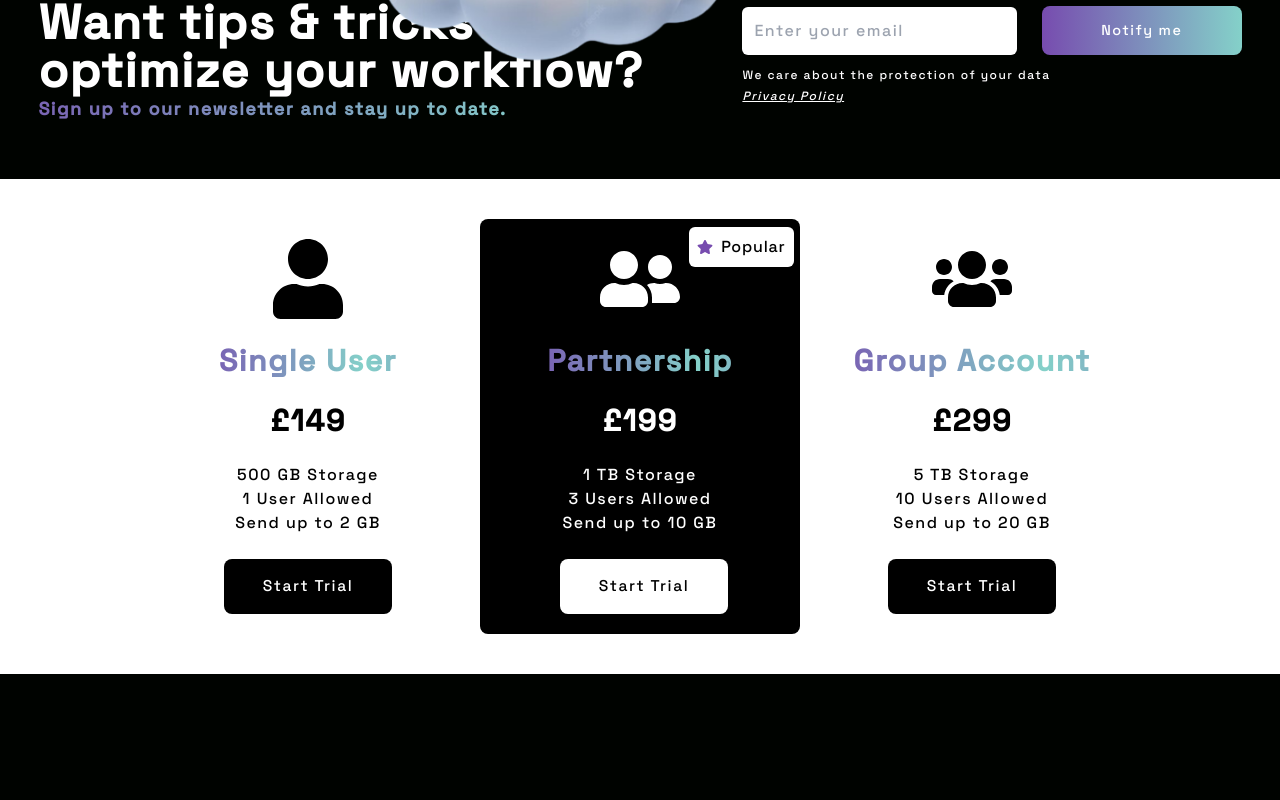
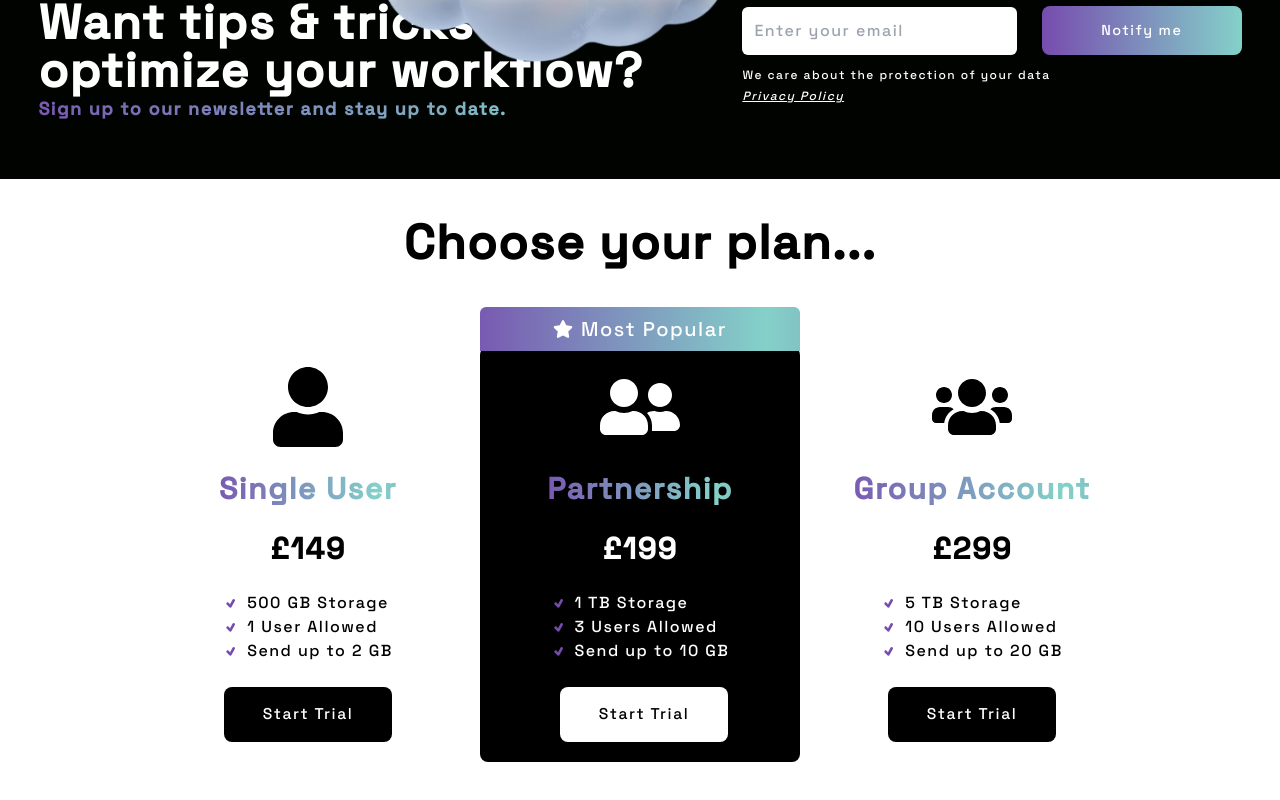
Before and after one commit to Exiturn/react-data-analytics, a React (Vite) app: page / in a window 1280 px wide. Shown: the part 1176-1976 px from the top of the page. Before the commit the page ends 1850 px from the top, so only its background shows below. Built offline with nearby package versions, Linux system fonts and the light colour scheme.

Commit message:
Changed the 'Most Popular' element
-Made some styling changes to the pricing component, still more to be added such as background and title styling.
-Need to add 'Most Popular' styling for smaller screen sizes too.

```diff
--- a/src/components/Pricing.tsx
+++ b/src/components/Pricing.tsx
@@ -1,7 +1,8 @@
 import React from 'react'
 
 import { FaStar, FaUser, FaUsers, FaUserFriends } from "react-icons/fa";
-
+import { TiTick } from "react-icons/ti";
+import backgroundGradient from '../assets/blurry-gradient-haikei.svg';
 import styles from '../styles';
 
 const Pricing: React.FC = () => {
@@ -34,7 +35,7 @@ const Pricing: React.FC = () => {
         },
         {
             id: 'Group Account',
-            image: <FaUsers size={80}/>,
+            image: <FaUsers size={80} />,
             price: '£299',
             storage: '5 TB Storage',
             users: '10 Users Allowed',
@@ -43,24 +44,38 @@ const Pricing: React.FC = () => {
     ]
 
     return (
-        <div className='flex items-center justify-center mx-auto max-w-[100vw] h-full px-4 text-black bg-white'>
+        <div className='flex flex-col items-center justify-center mx-auto max-w-[100vw] h-full px-4 text-black bg-white'>
+            <h1 className='md:text-5xl text-4xl font-bold my-6 md:my-10 text-black'>Choose your plan...</h1>
             <div className='flex lg:flex-wrap lg:flex-row flex-col gap-3 my-6 md:my-10 w-full justify-center'>
                 {cardInfo.map((item, index) => (
-                    <div key={item.id} className={`flex flex-col justify-between items-center gap-6 w-full lg:w-[20rem] min-h-full p-5
+                    <div key={item.id} className={`flex flex-col justify-between items-center gap-6 w-full lg:w-[20rem] min-h-full p-5 my-3 lg:my-0
                      ${index === 1 ? 'text-white bg-black' : 'text-black'} rounded-lg relative`}>
-                        <div className={`${index === 1 ? 'absolute top-[4vw] right-[4vw] sm:top-[1vh] sm:right-[1vw] lg:top-[1vh] lg:right-[1vw] xl:right-[0.5vw] 2xl:top-[0.75vh] 2xl:right-[0.5vw] bg-white text-black p-3 lg:p-2 rounded-md flex flex-row items-center justify-between gap-3 lg:gap-2' : 'hidden'}`}>
+                        {/* <div className={`${index === 1 ? 'absolute top-[4vw] right-[4vw] sm:top-[1vh] sm:right-[1vw] lg:top-[1vh] lg:right-[1vw] xl:right-[0.5vw] 2xl:top-[0.75vh] 2xl:right-[0.5vw] bg-white text-black p-3 lg:p-2 rounded-md flex flex-row items-center justify-between gap-3 lg:gap-2' : 'hidden'}`}>
                             <FaStar color="#774caf" />
                             <p className='hidden sm:block lg:hidden'>Most Popular</p>
                             <p className='tracking-wider hidden lg:block'>Popular</p>
+                        </div> */}
+                        <div className={`${index === 1 ? 'flex flex-row justify-center items-center gap-2 min-w-full max-h-[100px] p-2 rounded-tr-md rounded-tl-md purple-gradient absolute top-[-5vh]' : 'hidden'}`}>
+                            <FaStar color="white" size={20}/>
+                            <p className='text-white font-base text-base md:text-xl'>Most Popular</p>
                         </div>
 
                         {item.image}
-                        <p className='md:text-3xl text-sm font-bold purple-text-gradient'>{item.id}</p>
+                        <p className='text-3xl font-bold purple-text-gradient'>{item.id}</p>
                         <h1 className='text-3xl font-semibold'>{item.price}</h1>
                         <div className='text-center'>
-                            <p>{item.storage}</p>
-                            <p>{item.users}</p>
-                            <p>{item.send}</p>
+                            <div className='flex flex-row justify-start items-center gap-x-2'>
+                                <TiTick color='#774caf' />
+                                <p>{item.storage}</p>
+                            </div>
+                            <div className='flex flex-row justify-start items-center gap-x-2'>
+                                <TiTick color='#774caf' />
+                                <p>{item.users}</p>
+                            </div>
+                            <div className='flex flex-row justify-start items-center gap-x-2'>
+                                <TiTick color='#774caf' />
+                                <p>{item.send}</p>
+                            </div>
                         </div>
                         <button className={`${index === 1 ? styles.primaryButton : 'hidden'}`}>Start Trial</button>
                         <button className={`${index !== 1 ? styles.secondaryButton : 'hidden'}`}>Start Trial</button>
```
Also changed, not shown: src/assets/blurry-gradient-haikei.svg (added).
